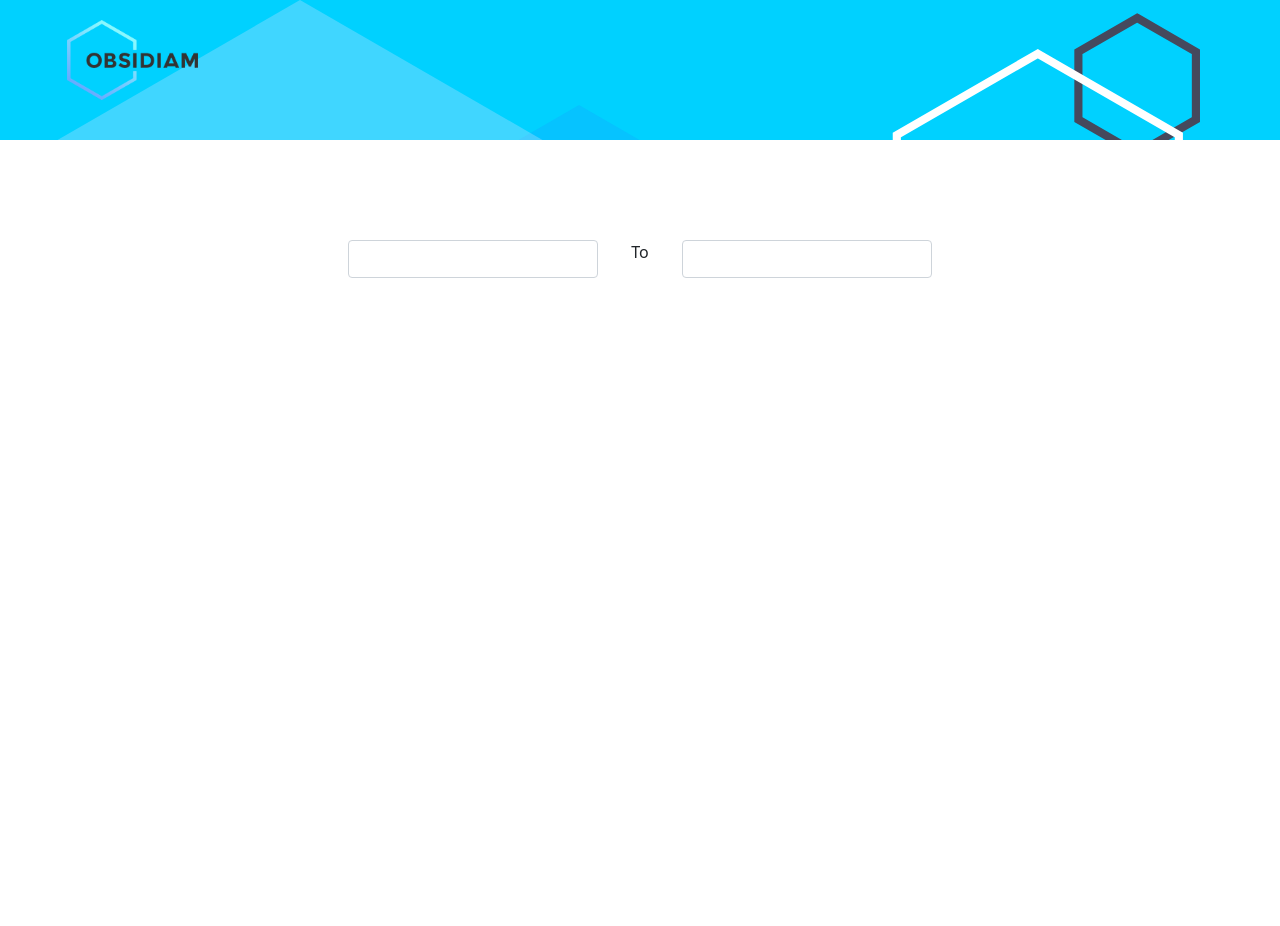
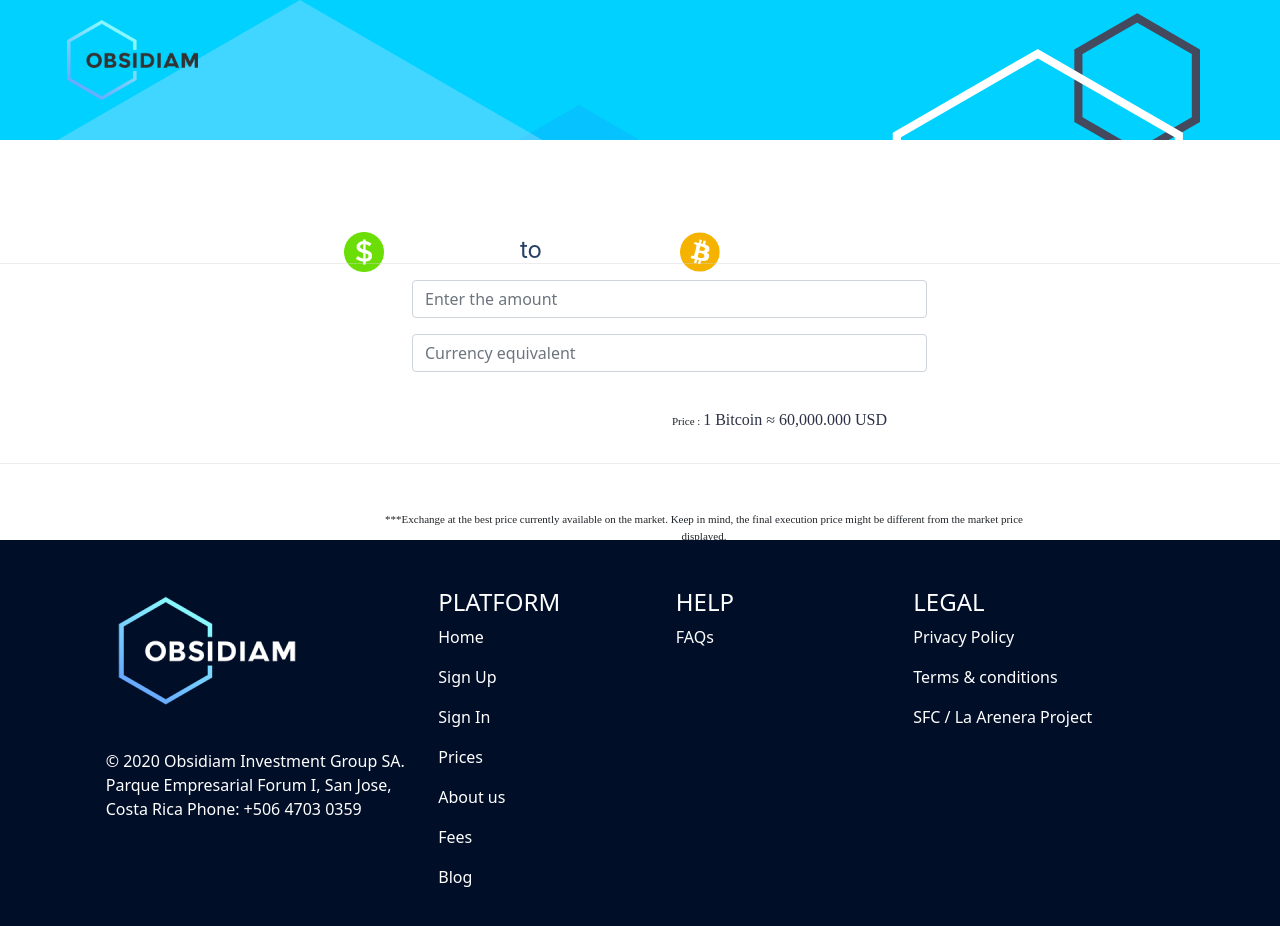
Before and after one commit to Zeus077z/ObsidiamTest, an Angular app in the folder obsidiam-test/: page / in a window 1280 px wide. Shown: the top 926 px of the page. Before the commit the page ends 800 px from the top, so only its background shows below. Built offline with nearby package versions, Linux system fonts and the light colour scheme.

Commit message:
Adding more style in the front end

```diff
--- a/obsidiam-test/src/app/app.component.html
+++ b/obsidiam-test/src/app/app.component.html
@@ -1,5 +1,7 @@
-<!-- CSS only -->
-<link href="https://cdn.jsdelivr.net/npm/bootstrap@5.1.3/dist/css/bootstrap.min.css" rel="stylesheet" integrity="sha384-1BmE4kWBq78iYhFldvKuhfTAU6auU8tT94WrHftjDbrCEXSU1oBoqyl2QvZ6jIW3" crossorigin="anonymous">
+<link href="https://cdn.jsdelivr.net/npm/bootstrap@5.1.3/dist/css/bootstrap.min.css" rel="stylesheet"
+  integrity="sha384-1BmE4kWBq78iYhFldvKuhfTAU6auU8tT94WrHftjDbrCEXSU1oBoqyl2QvZ6jIW3" crossorigin="anonymous">
+
+<!-- Header Obsidiam -->
 <div class="header header-obsidiam img-header">
   <div class="container brand-obsidiam">
     <img class="img-header-1" src="assets/img/obsidiam_logo_black.png">
@@ -7,20 +9,73 @@
   <img class="img-header-2" src="assets/img/Block2.svg">
   <img class="img-header-3" src="assets/img/Block3.svg">
 </div>
+
+<!-- Body Obsidiam -->
+
   <div class="body-obsidiam">
     <form>
+      <div class="">
+        <img src="assets/img/Dollar.png" class="img-dollar">
+          <span class="text-usd-btc"> to </span>
+        <img src="assets/img/Bitcoin.png" class="img-bitcoin">
+      </div>
       <div class="row exchange-boxes">
+        <hr class="hr-top">
         <div class="col">
-        <input type="number" class="form-control" style="width: 250px;">
-      </div>
-      <div class="col" style="width: 20px; text-align: center;">
-        <span style="width: 20px;"> To </span>
+          <input type="number" class="form-control inputs-obsidiam" placeholder="Enter the amount">
         </div>
         <div class="col">
-        <input type="number" class="form-control" style="width: 250px;">
+          <input type="number" class="form-control inputs-obsidiam" placeholder="Currency equivalent">
         </div>
       </div>
     </form>
   </div>
+  <hr class="hr-bottom">
+  <label style="text-align: center;font-size: 11px;font-family: RalewayRegular;margin-top: 40px; position: absolute;top: 23rem; left: 42rem;"> Price : <span _ngcontent-lye-c8="" style="font-size: 16px;color:#2c3145">  1 Bitcoin ≈ <span _ngcontent-lye-c8="" class="number">60,000.000</span> USD</span></label>
+  <!-- <span>Price : 1 Bitcoin ≈ 60,000.000 USD</span> -->
+  <div class="col-xs-12 col-sm-12 col-lg-6 text-center" style="text-align: center;font-size: 11px;font-family: RalewayRegular; position: absolute; bottom: 16rem; left: 24rem; margin: auto;">***Exchange  at the best price currently available on the market. Keep in mind, the final execution price might be different from the market price displayed.</div>
 
+<!-- Footer Obsidiam -->
+<div class="">
+  <footer class="text-center text-lg-start text-white custom-container" style="background-color: #010e28;">
+    <section class="">
+      <div class="container text-center text-md-start mt-5">
+        <div class="row mt-3 custom-footer-container">
+          <div class="col-md-3 col-lg-4 col-xl-3 mx-auto mb-4">
+            <img class="img-header-1" src="assets/img/obsidiam_logo_white.png">
+            <div style="display: flex; position: absolute; bottom: 55%; max-width: 20rem;">
+              <p>
+                © 2020 Obsidiam Investment Group SA.
+                Parque Empresarial Forum I, San Jose, Costa Rica
+                Phone: +506 4703 0359
+              </p>
+            </div>
+          </div>
+          <div class="col-md-2 col-lg-2 col-xl-2 mx-auto mb-4">
+            <h4 class="text-uppercase">Platform</h4>
+            <p>Home</p>
+            <p>Sign Up</p>
+            <p>Sign In</p>
+            <p>Prices</p>
+            <p>About us</p>
+            <p>Fees</p>
+            <p>Blog</p>
+          </div>
+
+          <div class="col-md-3 col-lg-2 col-xl-2 mx-auto mb-4">
+            <h4 class="text-uppercase">Help</h4>
+            <p>FAQs</p>
+          </div>
+
+          <div class="col-md-4 col-lg-3 col-xl-3 mx-auto mb-md-0 mb-4">
+            <h4 class="text-uppercase">Legal</h4>
+            <p><i class="fas fa-home mr-3"></i> Privacy Policy</p>
+            <p><i class="fas fa-home mr-3"></i> Terms & conditions</p>
+            <p><i class="fas fa-home mr-3"></i> SFC / La Arenera Project</p>
+          </div>
+        </div>
+      </div>
+    </section>
+  </footer>
+</div>
 <router-outlet></router-outlet>
--- a/obsidiam-test/src/app/app.component.scss
+++ b/obsidiam-test/src/app/app.component.scss
@@ -1,7 +1,7 @@
 .exchange-boxes {
     margin: auto;
-    padding-top: 15rem;
-    max-width: 38rem;
+    padding-top: 17rem;
+    max-width: 30rem;
     display: flex;
 }
 
@@ -34,7 +34,8 @@ img {
     box-sizing: border-box;
     height: 140px;
     width: 100%;
-    position: absolute;
+    position: fixed;
+    z-index: 1;
         .img-header-1 {
             margin: 10px 0;
             max-height: 80px;
@@ -50,3 +51,64 @@ img {
             top: 13px;
         }
 }
+
+.img-dollar {
+    position: absolute;
+    width: 40px;
+    height: 40px;
+    right: 56rem;
+    bottom: 33rem;
+}
+
+.text-usd-btc {
+    position: absolute;
+    width: 40px;
+    height: 40px;
+    right: 45rem;
+    bottom: 33rem;
+    font-size: 24px;
+    color: #274067;
+    font-family: -apple-system,BlinkMacSystemFont,Segoe UI,Roboto,Helvetica Neue,Arial,Noto Sans,Liberation Sans,sans-serif,Apple Color Emoji,Segoe UI Emoji,Segoe UI Symbol,Noto Color Emoji;;
+}
+
+.img-bitcoin {
+    position: absolute;
+    width: 40px;
+    height: 40px;
+    right: 35rem;
+    bottom: 33rem;
+}
+
+.hr-top {
+    display: flex;
+    position: absolute;
+    width: 100%;
+    left: 0rem;
+    opacity: 0.4;
+    color: lightgray;
+    bottom: 65%;
+}
+
+.hr-bottom {
+    display: flex;
+    position: absolute;
+    width: 100%;
+    left: 0rem;
+    opacity: 0.4;
+    color: lightgray;
+    bottom: 40%;
+}
+
+.inputs-obsidiam {
+    width: 515px;
+    margin: 8px 0px;
+}
+
+
+.custom-container {
+    position: absolute;
+    bottom: 0px;
+    width: 100%;
+    margin: -400px 0px;
+    height: calc(100% - 140px);
+}
```
Also changed, not shown: obsidiam-test/src/assets/img/Dollar.png (added), obsidiam-test/src/assets/img/obsidiam_logo_white.png (added). Lines whose indentation alone changed are shown as unchanged.
